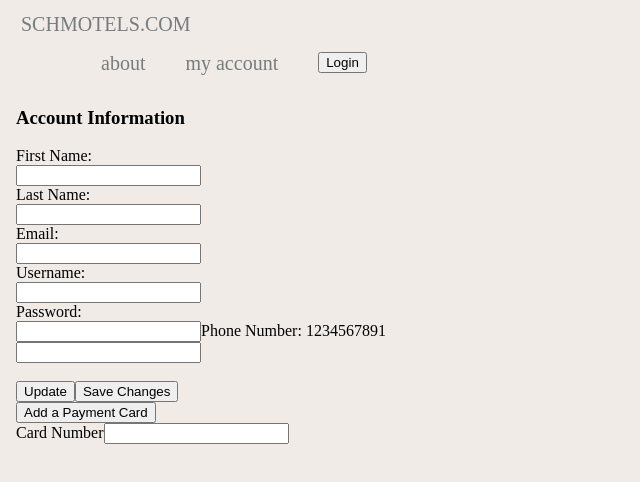
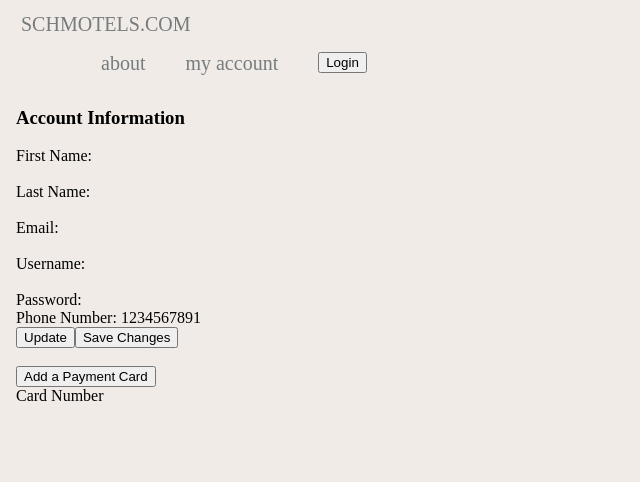
Before and after one commit to bryanserfozo/Project2, an Angular app in the folder Angular/schmotel_Booking_website/: page /user in a window 1280 px wide. Shown: the top 482 px of the page, without its empty margins (0-640 px from the left). Built offline with nearby package versions, Linux system fonts and the light colour scheme.

Commit message:
user stuff

```diff
--- a/Angular/schmotel_Booking_website/src/app/app.module.ts
+++ b/Angular/schmotel_Booking_website/src/app/app.module.ts
@@ -24,6 +24,7 @@ import { BookingInfoComponent } from './components/booking-info/booking-info.com
     RegisterComponent,
     SearchFilterComponent,
     NavComponent,
+    UserPageComponent,
 
     ResultsComponent,
       BookingInfoComponent,
--- a/Angular/schmotel_Booking_website/src/app/components/user-page/user-page.component.html
+++ b/Angular/schmotel_Booking_website/src/app/components/user-page/user-page.component.html
@@ -3,37 +3,36 @@
 </head>
     <h3>Account Information</h3>
     <div class = "container">
-        <form id="updateInfo">
+        <form id="updateInfo" (ngSubmit) = "updateUser()">
 
             <label for="first">First Name: {{user.firstName}}</label><br>
-            <input class ="u-full-width" type="text" id="accinfo" name="firstname"><br>
+            <input class ="u-full-width" type="text" id="accinfo" name="firstname" placeholder= {{user.firstName}} [hidden]="!hideform" [(ngModel)] = "updateFirstName"><br>
 
             <label for="last">Last Name: {{user.lastName}}</label><br>
-            <input class ="u-full-width" type="text" id="accinfo" name="lastname"><br>
+            <input class ="u-full-width" type="text" id="accinfo" name="lastname" placeholder= {{user.lastName}} [hidden]="!hideform" [(ngModel)] = "updateLastName"><br>
 
             <label for="email">Email: {{user.email}}</label><br>
-            <input class ="u-full-width" type="text" id="accinfo" name="email"><br>
+            <input class ="u-full-width" type="text" id="accinfo" name="email" placeholder= {{user.email}} [hidden]="!hideform" [(ngModel)] = "updateEmail"><br>
 
             <label for="username">Username: {{user.username}}</label><br>
-            <input class ="u-full-width" type="text" id="accinfo" name="username"><br>
+            <input class ="u-full-width" type="text" id="accinfo" name="username" placeholder= {{user.username}} [hidden]="!hideform" [(ngModel)] = "updateUsername"><br>
 
             <label for="password">Password: {{user.password}}</label><br>
-            <input class ="u-full-width" type="text" id="accinfo" name="password">
+            <input class ="u-full-width" type="text" id="accinfo" name="password" placeholder= {{user.password}} [hidden]="!hideform" [(ngModel)] = "updatePassword">
 
             <label for="phonenumber">Phone Number: {{user.phoneNumber}}</label><br>
-            <input class ="u-full-width" type="text" id="accinfo" name="phonenumber">
+            <input class ="u-full-width" type="text" id="accinfo" name="phonenumber" placeholder= {{user.phoneNumber}} [hidden]="!hideform" [(ngModel)] = "updatePhoneNumber">
 
+            <button class="button" id="update" (click) = "show()">Update</button> &ensp; <button class="button" type = "submit" id = "save">Save Changes</button>
         </form><br>
 
-        <button class="button" id="update">Update</button> &ensp; <button class="button" id = "submit">Save Changes</button>
     </div>
     <div>
-        <button [hidden]="!hide" (click)="showHidePaycardForm()">Add a Payment Card</button>
+        <button (click)="showHidePaycardForm()">Add a Payment Card</button>
         <form id="paycard">
 
             <label for="cardnum">Card Number</label>
-            <input class = "u-full-width" type="text" id="cardnum" name="cardnum">
+            <input class = "u-full-width" type="text" id="cardnum" name="cardnum" [hidden]="!hide">
 
         </form>
-        <!--<a routerLink="my-account" (click)="navigateUser-Page()">My Account</a>-->
     </div>
--- a/Angular/schmotel_Booking_website/src/app/components/user-page/user-page.component.ts
+++ b/Angular/schmotel_Booking_website/src/app/components/user-page/user-page.component.ts
@@ -3,6 +3,7 @@ import { Observable, ObservableInputTuple } from 'rxjs';
 import { IUser } from 'src/app/Interfaces/IUser';
 import { Router } from '@angular/router';
 import { DataService } from 'src/app/services/data.service';
+import { UserServiceService } from 'src/app/services/user-service.service';
 
 @Component({
   selector: 'app-user-page',
@@ -13,9 +14,11 @@ export class UserPageComponent implements OnInit {
 
   users:Observable<IUser[]> = new Observable<IUser[]>()
 
-  hide:boolean = true;
+  hide:boolean = false;
+  hideform:boolean = false;
 
   user: IUser = {
+    id: 0,
     firstName : "",
     lastName : "",
     username : "",
@@ -25,11 +28,49 @@ export class UserPageComponent implements OnInit {
   }
 
 
+  updateFirstName: string = "";
+  updateLastName: string = "";
+  updateUsername: string = "";
+  updateEmail: string = "";
+  updatePassword: string = "";
+  updatePhoneNumber: string = "";
+
+
+
   showHidePaycardForm(): void{
     this.hide=!this.hide;
   }
 
-  constructor(private dataService:DataService) { }
+  show(): void{
+    this.hideform=!this.hideform;
+  }
+
+  updateUser(): void{
+    if(this.updateFirstName !== ""){
+      this.user.firstName = this.updateFirstName;
+    }
+    if(this.updateLastName !== ""){
+      this.user.lastName = this.updateLastName;
+    }
+    if(this.updateUsername !== ""){
+      this.user.username = this.updateUsername;
+    }
+    if(this.updateEmail !== ""){
+      this.user.email = this.updateEmail;
+    }
+    if(this.updatePassword !== ""){
+      this.user.password = this.updatePassword;
+    }
+    if(this.updatePhoneNumber !== ""){
+      this.user.phoneNumber = this.updatePhoneNumber;
+    }
+    this.userService.updateUser(this.user);
+    this.dataService.changeUser(this.user);
+    alert("updated");
+    this.router.navigate(['user']);
+  }
+
+  constructor(private dataService:DataService, private userService:UserServiceService, private router:Router) { }
 
   ngOnInit(): void {
     this.dataService.currentUser.subscribe(user => this.user = user)
--- a/Angular/schmotel_Booking_website/src/app/services/user-service.service.ts
+++ b/Angular/schmotel_Booking_website/src/app/services/user-service.service.ts
@@ -81,17 +81,27 @@ async login(username:string)
 
 }
 
+updateUser(
+  user:IUser
+): Observable<IUser> {
+  return this.http
+    .put<IUser>(
+      'http://localhost:7000/user/',
+      JSON.stringify({
+        user
+      }),
+      { headers: { 'Content-Type': 'application/json' } }
+    )
+    .pipe(
+      catchError((e) => {
+        return throwError(e);
+      })
+    );
+}
 
 
 
-  // login(email:string,password:string):Observable<IUser>{
-  //   return this.http.post<IUser>("http//localhost:7000/login",JSON.stringify({email,password}),
-  //  {headers:{'Content-Type': 'application/json'}}
-  //  )
-  //   .pipe (catchError((e)=>{
-  //     return throwError(e);
-  //   }));
-  // }
+
   constructor(private http: HttpClient) {}
 
 
```
